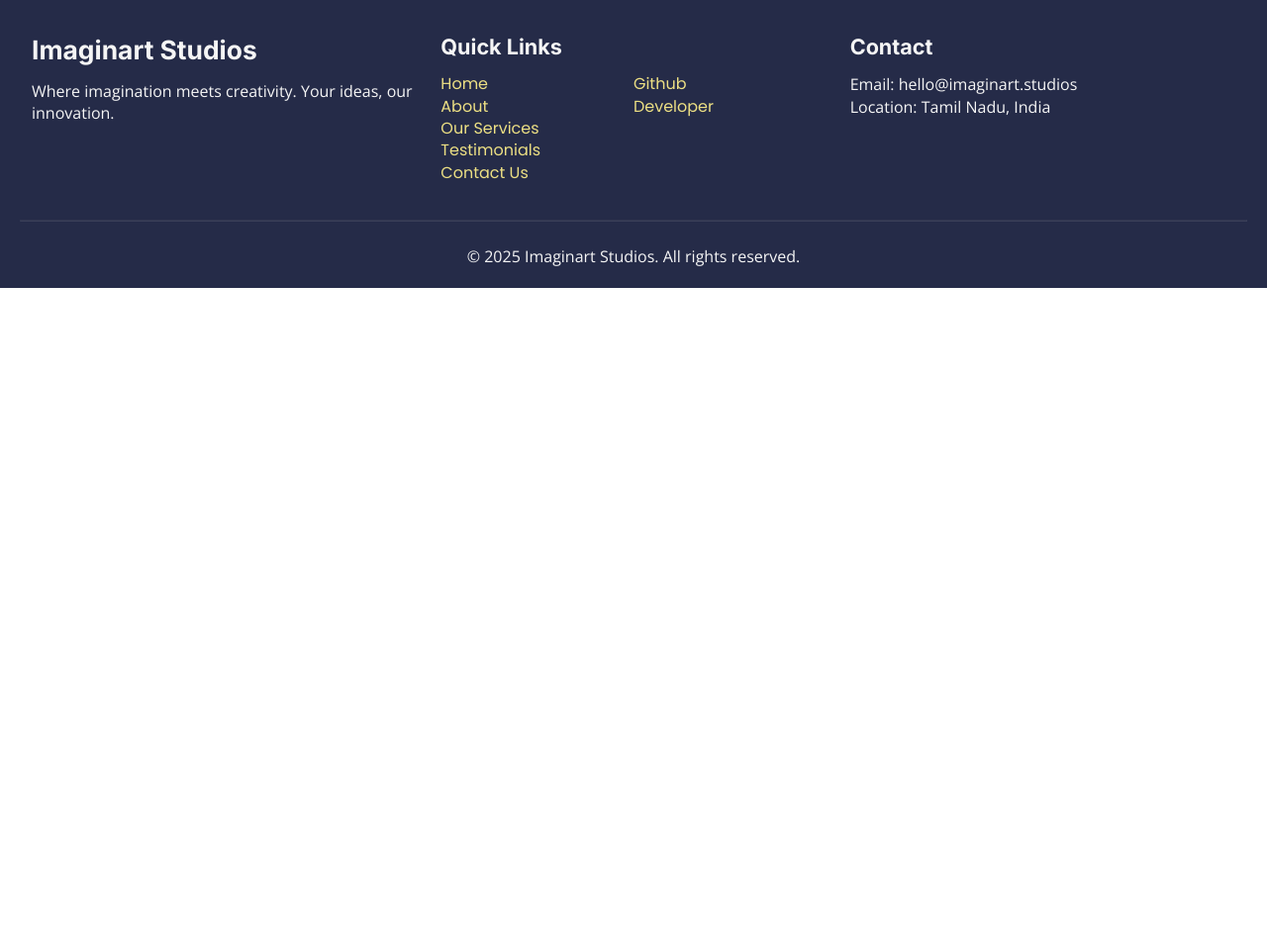
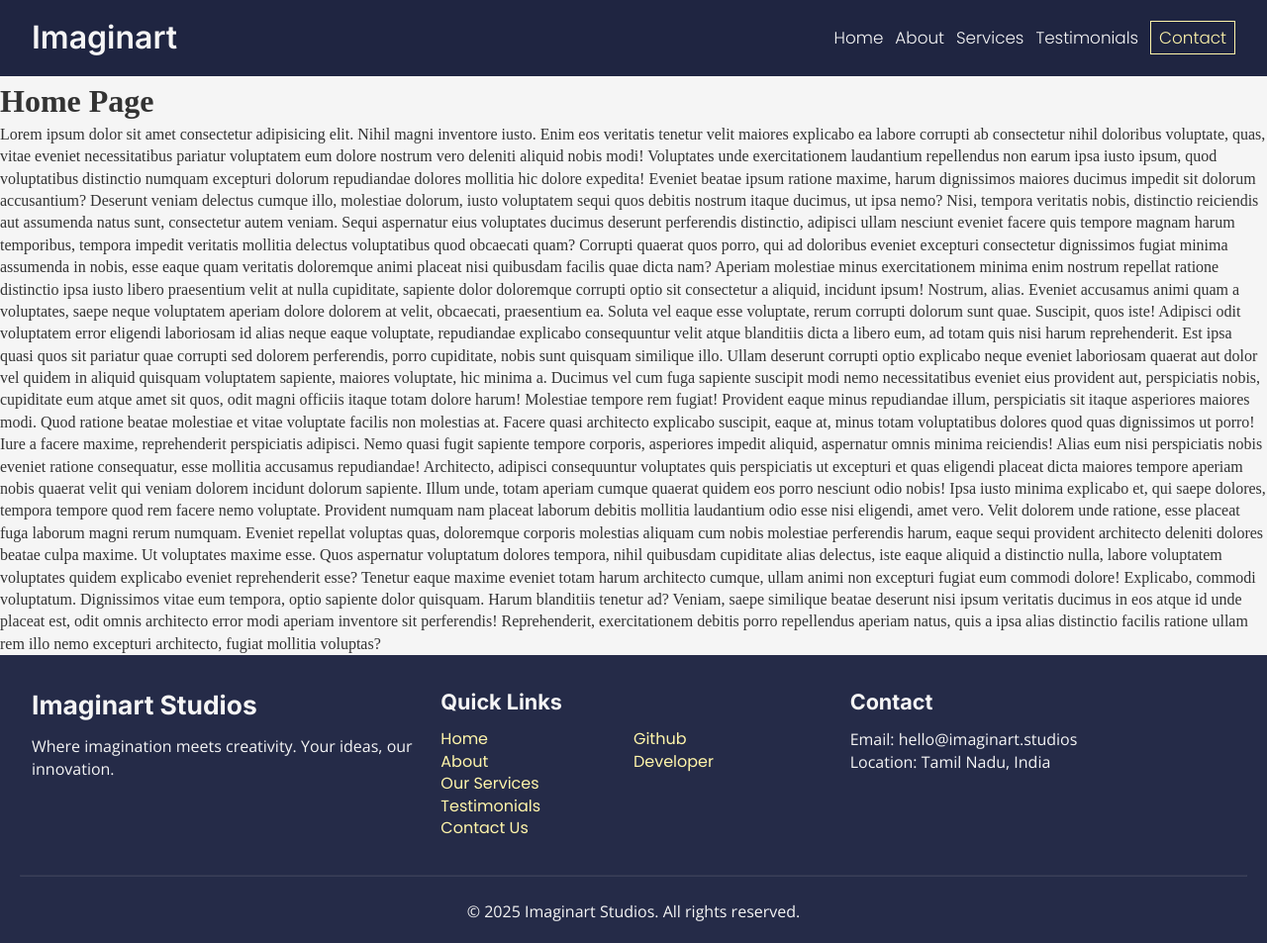
Before and after one commit to YuheshPandian/ImaginArtStudios, a Django app: page / in a window 1280 px wide. Shown: the whole page at 99% size. Before the commit the page ends 291 px from the top, so only its background shows below. Run offline with Django 5.2, Linux system fonts and the light colour scheme.

Commit message:
added navbar component to the site

```diff
--- a/static/css/base.css
+++ b/static/css/base.css
@@ -11,10 +11,14 @@
     color: var(--text-color);
 }
 
+body {
+    background-color: var(--bg-color);
+}
+
 :root {
     --bg-color: #f5f5f5;
-    --accent-color: #f7e987;
-    --secondary-color: #445069;
-    --primary-color: #252b48;
+    --accent-color: #fff5aa;
+    --secondary-color: #535f79;
+    --primary-color: #1f2541;
     --text-color: #333333;
 }
--- a/static/css/footer.css
+++ b/static/css/footer.css
@@ -37,7 +37,6 @@
 .footer-links li a {
     color: var(--accent-color);
     text-decoration: none;
-    opacity: 95%;
     font-family: Poppins, sans-serif;
 }
 
--- /dev/null
+++ b/static/css/navbar.css
@@ -0,0 +1,58 @@
+.navbar {
+    display: flex;
+    align-items: center;
+    justify-content: space-between;
+    padding: 16px 32px;
+    position: fixed;
+    z-index: 100;
+    top: 0;
+    left: 0;
+    width: 100%;
+    background-color: var(--primary-color);
+}
+
+.navbar .links {
+    display: flex;
+    gap: 12px;
+    list-style: none;
+    align-items: center;
+}
+
+.navbar .links a {
+    text-decoration: none;
+    font-size: 1.05rem;
+    color: var(--bg-color);
+    font-weight: 300;
+    font-family: Poppins, sans-serif;
+    transition: 300ms ease;
+}
+
+.navbar .links a:hover {
+    color: var(--accent-color);
+}
+
+.contact-btn {
+    border: 1px solid var(--accent-color);
+    padding: 4px 8px;
+    color: var(--accent-color) !important;
+}
+
+.contact-btn:hover {
+    color: var(--primary-color) !important;
+    background-color: var(--accent-color);
+}
+
+.logo {
+    font-family: Inter;
+    font-weight: 600;
+    color: var(--bg-color);
+    font-size: 2rem;
+}
+
+.logo b:hover {
+    color: var(--accent-color);
+}
+
+main {
+    margin-top: 80px;
+}
--- a/templates/home.html
+++ b/templates/home.html
@@ -2,4 +2,72 @@
 
 <link rel="stylesheet" href="{% static 'css/base.css'%}" />
 
+{% include 'navbar.html' %}
+
+<main>
+    <h1>Home Page</h1>
+    Lorem ipsum dolor sit amet consectetur adipisicing elit. Nihil magni
+    inventore iusto. Enim eos veritatis tenetur velit maiores explicabo ea
+    labore corrupti ab consectetur nihil doloribus voluptate, quas, vitae
+    eveniet necessitatibus pariatur voluptatem eum dolore nostrum vero deleniti
+    aliquid nobis modi! Voluptates unde exercitationem laudantium repellendus
+    non earum ipsa iusto ipsum, quod voluptatibus distinctio numquam excepturi
+    dolorum repudiandae dolores mollitia hic dolore expedita! Eveniet beatae
+    ipsum ratione maxime, harum dignissimos maiores ducimus impedit sit dolorum
+    accusantium? Deserunt veniam delectus cumque illo, molestiae dolorum, iusto
+    voluptatem sequi quos debitis nostrum itaque ducimus, ut ipsa nemo? Nisi,
+    tempora veritatis nobis, distinctio reiciendis aut assumenda natus sunt,
+    consectetur autem veniam. Sequi aspernatur eius voluptates ducimus deserunt
+    perferendis distinctio, adipisci ullam nesciunt eveniet facere quis tempore
+    magnam harum temporibus, tempora impedit veritatis mollitia delectus
+    voluptatibus quod obcaecati quam? Corrupti quaerat quos porro, qui ad
+    doloribus eveniet excepturi consectetur dignissimos fugiat minima assumenda
+    in nobis, esse eaque quam veritatis doloremque animi placeat nisi quibusdam
+    facilis quae dicta nam? Aperiam molestiae minus exercitationem minima enim
+    nostrum repellat ratione distinctio ipsa iusto libero praesentium velit at
+    nulla cupiditate, sapiente dolor doloremque corrupti optio sit consectetur a
+    aliquid, incidunt ipsum! Nostrum, alias. Eveniet accusamus animi quam a
+    voluptates, saepe neque voluptatem aperiam dolore dolorem at velit,
+    obcaecati, praesentium ea. Soluta vel eaque esse voluptate, rerum corrupti
+    dolorum sunt quae. Suscipit, quos iste! Adipisci odit voluptatem error
+    eligendi laboriosam id alias neque eaque voluptate, repudiandae explicabo
+    consequuntur velit atque blanditiis dicta a libero eum, ad totam quis nisi
+    harum reprehenderit. Est ipsa quasi quos sit pariatur quae corrupti sed
+    dolorem perferendis, porro cupiditate, nobis sunt quisquam similique illo.
+    Ullam deserunt corrupti optio explicabo neque eveniet laboriosam quaerat aut
+    dolor vel quidem in aliquid quisquam voluptatem sapiente, maiores voluptate,
+    hic minima a. Ducimus vel cum fuga sapiente suscipit modi nemo
+    necessitatibus eveniet eius provident aut, perspiciatis nobis, cupiditate
+    eum atque amet sit quos, odit magni officiis itaque totam dolore harum!
+    Molestiae tempore rem fugiat! Provident eaque minus repudiandae illum,
+    perspiciatis sit itaque asperiores maiores modi. Quod ratione beatae
+    molestiae et vitae voluptate facilis non molestias at. Facere quasi
+    architecto explicabo suscipit, eaque at, minus totam voluptatibus dolores
+    quod quas dignissimos ut porro! Iure a facere maxime, reprehenderit
+    perspiciatis adipisci. Nemo quasi fugit sapiente tempore corporis,
+    asperiores impedit aliquid, aspernatur omnis minima reiciendis! Alias eum
+    nisi perspiciatis nobis eveniet ratione consequatur, esse mollitia accusamus
+    repudiandae! Architecto, adipisci consequuntur voluptates quis perspiciatis
+    ut excepturi et quas eligendi placeat dicta maiores tempore aperiam nobis
+    quaerat velit qui veniam dolorem incidunt dolorum sapiente. Illum unde,
+    totam aperiam cumque quaerat quidem eos porro nesciunt odio nobis! Ipsa
+    iusto minima explicabo et, qui saepe dolores, tempora tempore quod rem
+    facere nemo voluptate. Provident numquam nam placeat laborum debitis
+    mollitia laudantium odio esse nisi eligendi, amet vero. Velit dolorem unde
+    ratione, esse placeat fuga laborum magni rerum numquam. Eveniet repellat
+    voluptas quas, doloremque corporis molestias aliquam cum nobis molestiae
+    perferendis harum, eaque sequi provident architecto deleniti dolores beatae
+    culpa maxime. Ut voluptates maxime esse. Quos aspernatur voluptatum dolores
+    tempora, nihil quibusdam cupiditate alias delectus, iste eaque aliquid a
+    distinctio nulla, labore voluptatem voluptates quidem explicabo eveniet
+    reprehenderit esse? Tenetur eaque maxime eveniet totam harum architecto
+    cumque, ullam animi non excepturi fugiat eum commodi dolore! Explicabo,
+    commodi voluptatum. Dignissimos vitae eum tempora, optio sapiente dolor
+    quisquam. Harum blanditiis tenetur ad? Veniam, saepe similique beatae
+    deserunt nisi ipsum veritatis ducimus in eos atque id unde placeat est, odit
+    omnis architecto error modi aperiam inventore sit perferendis!
+    Reprehenderit, exercitationem debitis porro repellendus aperiam natus, quis
+    a ipsa alias distinctio facilis ratione ullam rem illo nemo excepturi
+    architecto, fugiat mollitia voluptas?
+</main>
 {% include 'footer.html' %}
--- /dev/null
+++ b/templates/navbar.html
@@ -0,0 +1,14 @@
+{% load static %}
+
+<link rel="stylesheet" href="{% static 'css/navbar.css'%}" />
+
+<nav class="navbar">
+    <div class="logo">Imaginart</div>
+    <ul class="links">
+        <li><a href="{% url 'home' %}">Home</a></li>
+        <li><a href="{% url 'about' %}">About</a></li>
+        <li><a href="{% url 'services' %}">Services</a></li>
+        <li><a href="{% url 'testimonials' %}">Testimonials</a></li>
+        <li><a href="{% url 'contact' %}" class="contact-btn">Contact</a></li>
+    </ul>
+</nav>
```
